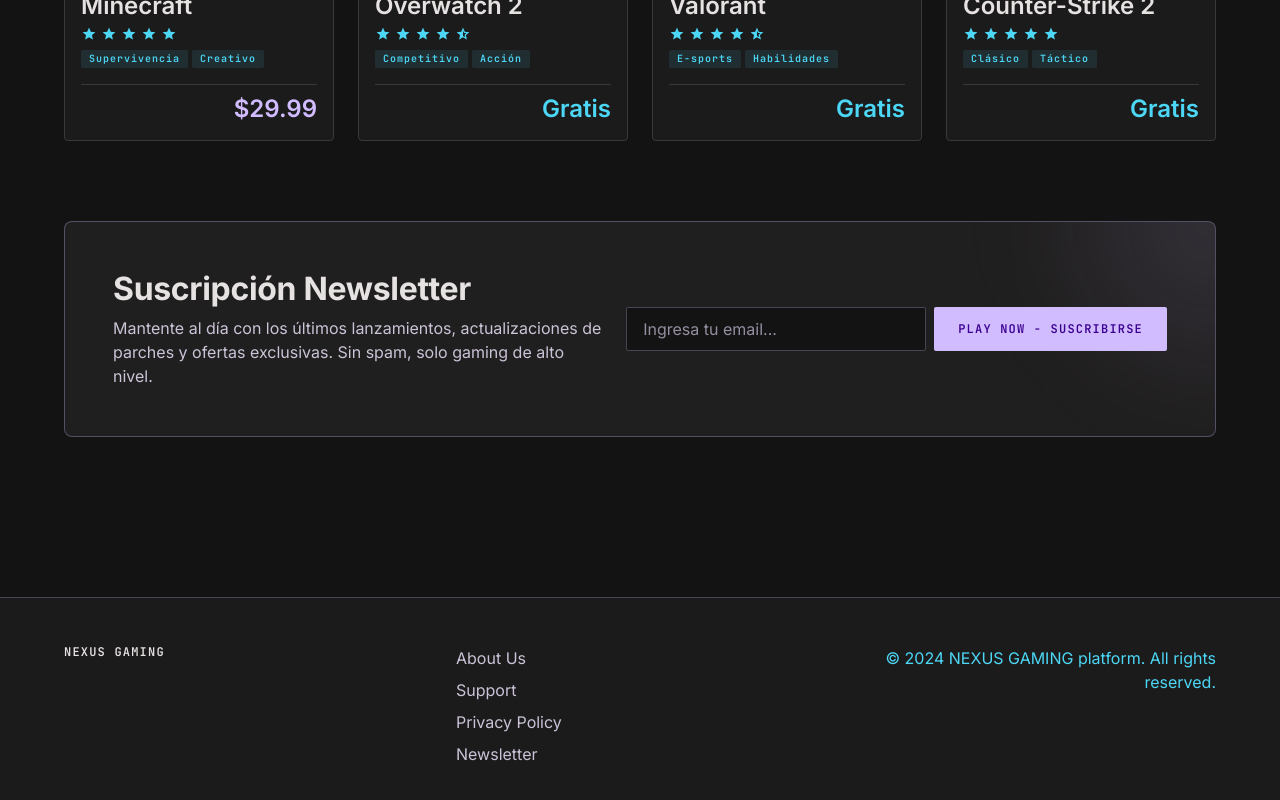
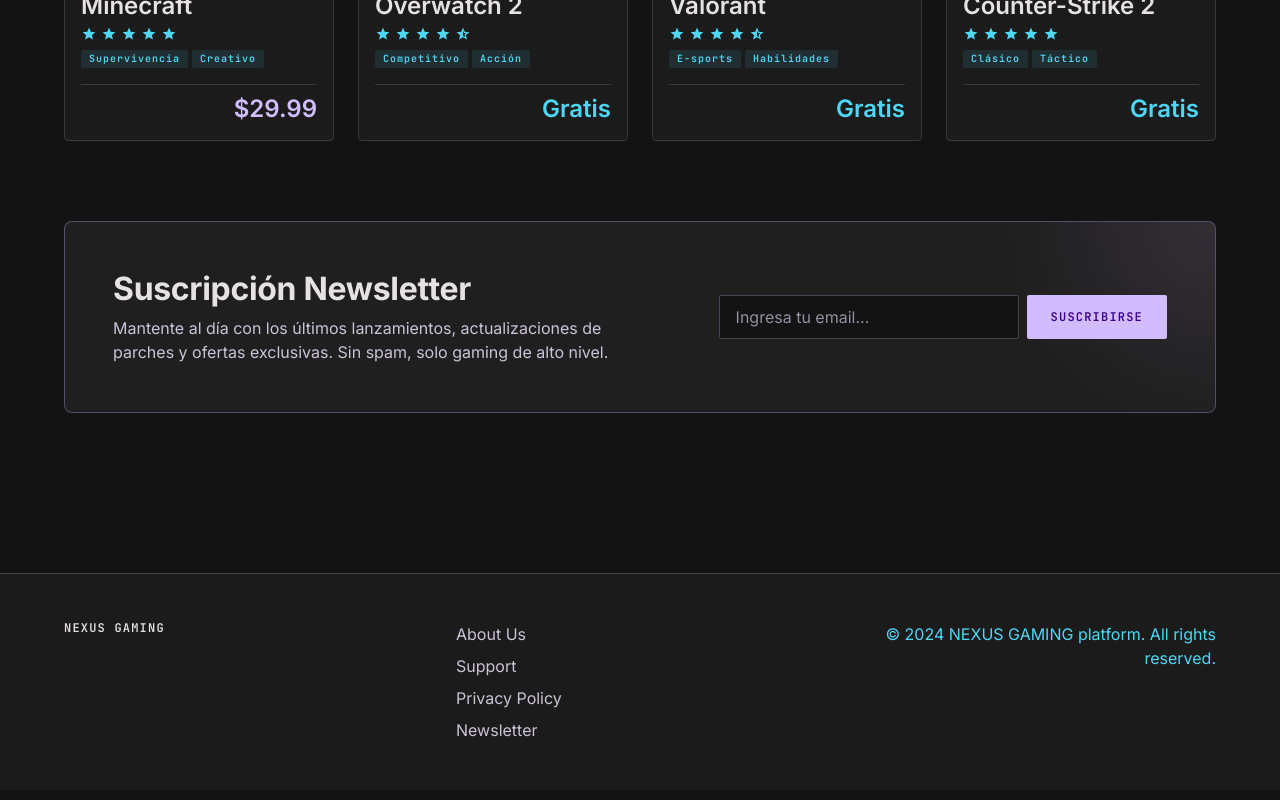
Before and after one commit to SatoruMGojo/nexusui, a React (Vite) app: page / in a window 1280 px wide. Shown: the part 1106-1906 px from the top of the page. Built offline with nearby package versions, Linux system fonts and the light colour scheme.

Commit message:
Fix: BtnPrimary text content

```diff
--- a/src/components/Banner/Banner.tsx
+++ b/src/components/Banner/Banner.tsx
@@ -12,7 +12,7 @@ export default function Banner() {
                     <h1 className="hero__title t-display">NEON CYNDICATE: OMEGA</h1>
                     <p className="hero__text t-body-lg">Dive into the sprawling metropolis of Neo-Veridia. Master fluid combat, hack corporate mainframes, and unravel a conspiracy that threatens the fragile peace of the cyberpunk underworld in this highly anticipated Action RPG.</p>
                     <div className="hero__actions">
-                        <BtnPrimary content={"$59.99"}/>
+                        <BtnPrimary content={"PLAY NOW - $59.99"}/>
                         <BtnOutline content={"WATCH TRAILER"}/>
                     </div>
                 </div>
--- a/src/components/BtnPrimary/BtnPrimary.tsx
+++ b/src/components/BtnPrimary/BtnPrimary.tsx
@@ -6,7 +6,7 @@ interface Props {
 
 const BtnPrimary = ({ content }: Props) => (
     <button className="btn btn--primary" type="button">
-        PLAY NOW - {content}
+        {content}
     </button>
 );
 
```
